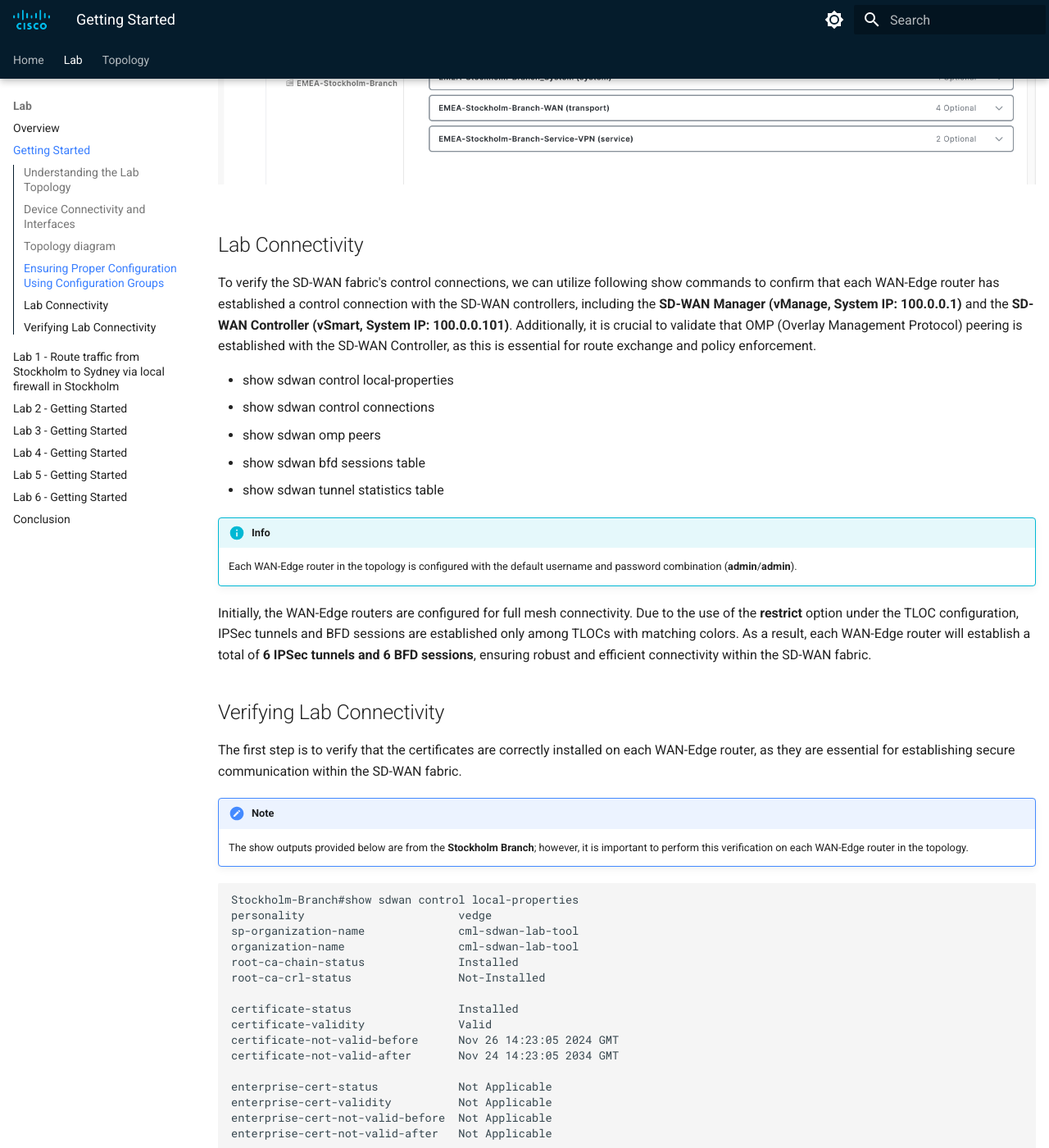
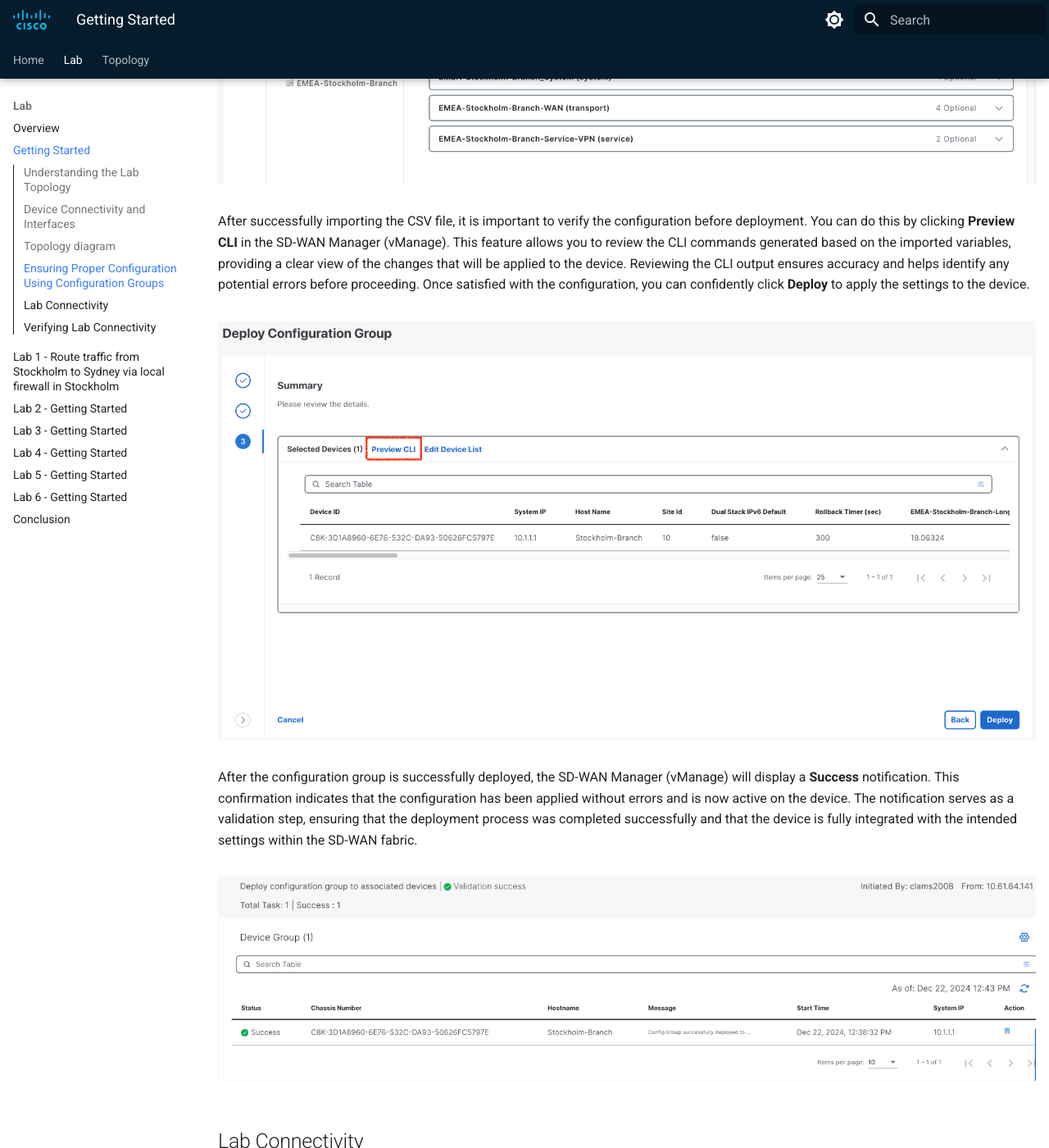
Before and after one commit to ciscodocs/ltrent-2008-clemea25, an MkDocs documentation site: the page built from docs/getting_started.md, in a window 1280 px wide and 1400 px high, scrolled down 5893 px. Shown: the whole window at 82% size. Built offline with MkDocs 1.6.1 and Material for MkDocs 9.7.7, drawn with Linux system fonts in a browser that asks for light colours.

Commit message:
Getting Started Completed.

```diff
--- a/docs/getting_started.md
+++ b/docs/getting_started.md
@@ -131,6 +131,19 @@ These files are conveniently stored on the desktop of the workstation. Importing
 
 <figure markdown>
   ![Attaching CSV File to Configuration Group](./assets/Attaching-CSV-To-CG.png){ align=left, .off-glb }
+</figure>
+
+After successfully importing the CSV file, it is important to verify the configuration before deployment. You can do this by clicking **Preview CLI** in the SD-WAN Manager (vManage). This feature allows you to review the CLI commands generated based on the imported variables, providing a clear view of the changes that will be applied to the device.
+Reviewing the CLI output ensures accuracy and helps identify any potential errors before proceeding. Once satisfied with the configuration, you can confidently click **Deploy** to apply the settings to the device.
+
+<figure markdown>
+  ![Preview CLI](./assets/Preview-CLI.png){ align=left, .off-glb }
+</figure>
+
+After the configuration group is successfully deployed, the SD-WAN Manager (vManage) will display a **Success** notification. This confirmation indicates that the configuration has been applied without errors and is now active on the device. The notification serves as a validation step, ensuring that the deployment process was completed successfully and that the device is fully integrated with the intended settings within the SD-WAN fabric.
+
+<figure markdown>
+  ![Configuration Group Deployment Succesfully](./assets/CG-Success.png){ align=left, .off-glb }
 </figure>
 
 ## Lab Connectivity
```
